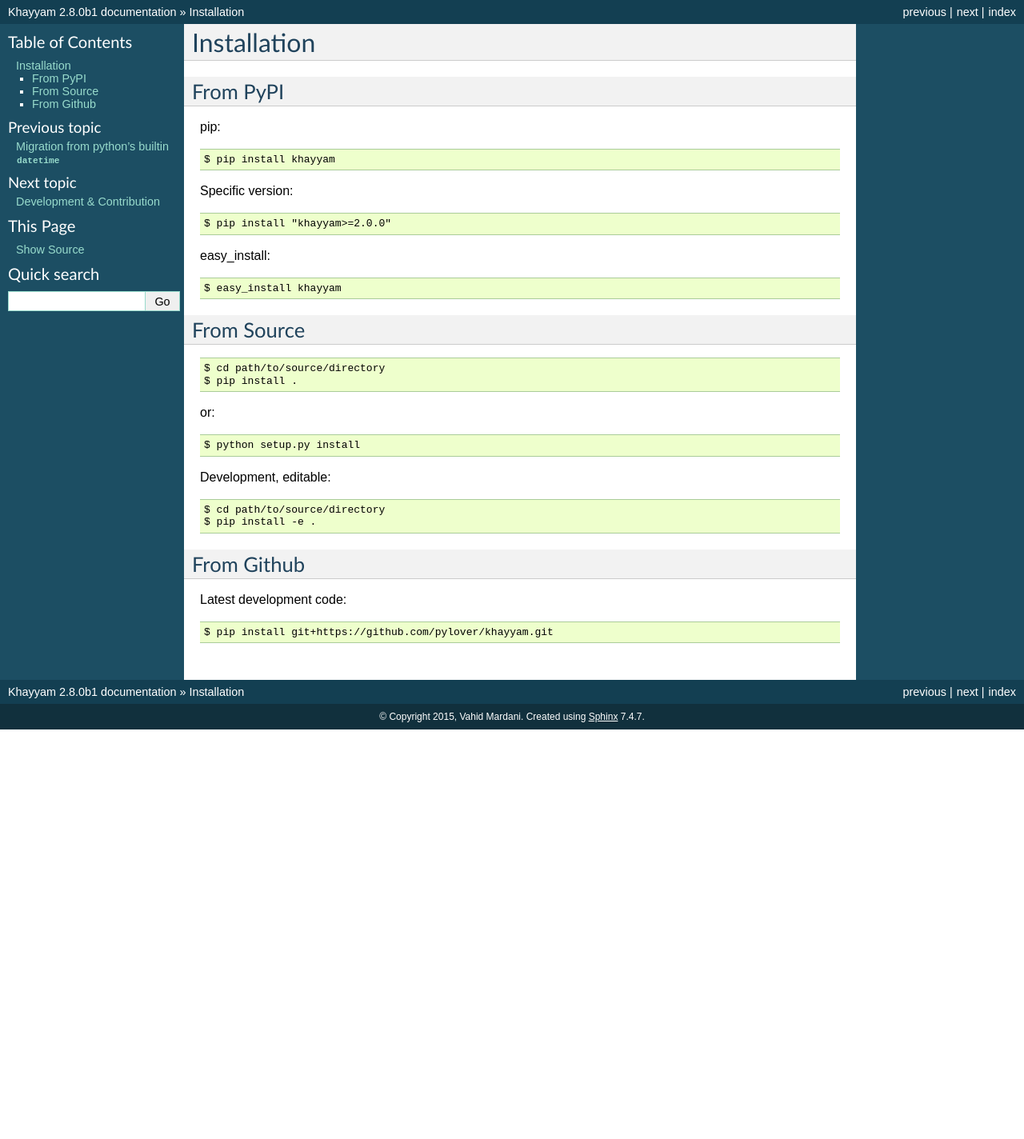
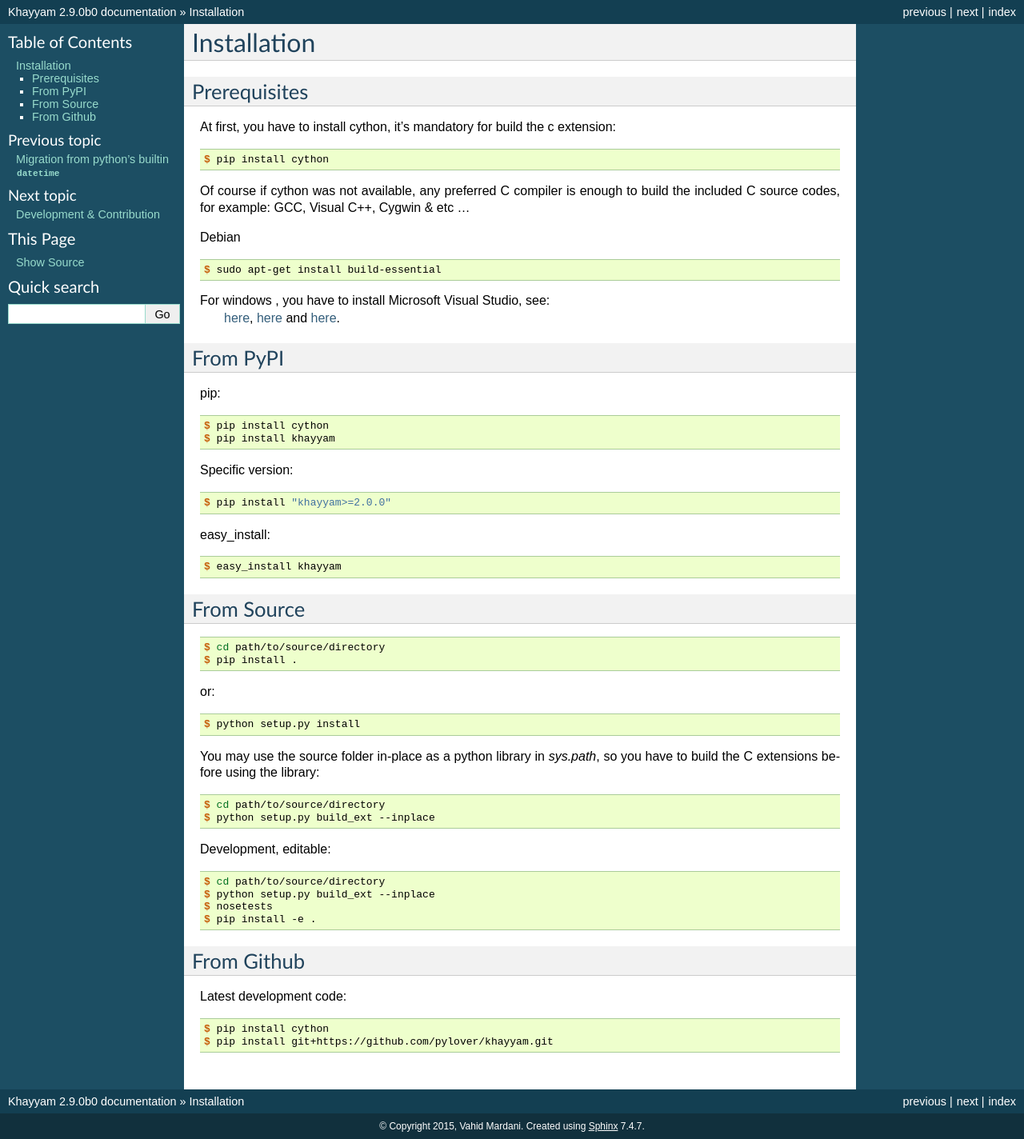
Before and after one commit to pylover/khayyam, a Sphinx documentation site: the page built from sphinx/installation.rst, in a window 1280 px wide. Shown: the whole page at 80% size. Built offline with Sphinx 7.4.7, drawn with Linux system fonts in a browser that asks for light colours; before the commit the page ends 912 px from its top, so only the background shows below that.

Commit message:
Cython extension for algorithms

```diff
--- a/khayyam/__init__.py
+++ b/khayyam/__init__.py
@@ -1,6 +1,6 @@
 # -*- coding: utf-8 -*-
 
-__version__ = '2.8.0b1'
+__version__ = '2.9.0b0'
 
 #: Minimum year supported by the library.
 MINYEAR = 1
--- a/setup.py
+++ b/setup.py
@@ -24,7 +24,8 @@
     author="Vahid Mardani",
     author_email="vahid.mardani@gmail.com",
     url="http://khayyam.dobisel.com",
-    description="Persian(Jalali) date and time library",
+    description="A cythonic and fast Persian Date & Time library (aka: Jalali Calendar) with timezone, DST"
+                "(daylight-saving), full formatting & parsing support for python 2 & 3.",
     zip_safe=True,
     keywords="Khayyam persian jalali date time datetime conversion",
     long_description=open(os.path.join(os.path.dirname(__file__), 'README.rst')).read(),
--- a/sphinx/index.rst
+++ b/sphinx/index.rst
@@ -6,8 +6,9 @@
 Khayyam
 =======
 
-A Persian Date & Time (aka: Jalali Calendar) library with timezone, DST
-(daylight-saving), full formatting & parsing support for python 2.x & 3.x.
+A cythonic and fast Persian Date & Time library (aka: Jalali Calendar) with timezone, DST
+(daylight-saving), full formatting & parsing support for python 2 & 3.
+
 
 
 The khayyam module supplies classes for manipulating persian dates and times in both
--- a/sphinx/installation.rst
+++ b/sphinx/installation.rst
@@ -1,42 +1,92 @@
 Installation
 ============
+
+Prerequisites
+-------------
+
+At first, you have to install cython, it's mandatory for build the c extension:
+
+.. code-block:: console
+
+  $ pip install cython
+
+Of course if cython was not available, any preferred C compiler is enough to
+build the included C source codes, for example: GCC, Visual C++, Cygwin & etc ... ::
+
+Debian
+
+.. code-block:: console
+
+  $ sudo apt-get install build-essential
+
+For windows , you have to install Microsoft Visual Studio, see:
+  `here <http://www.clemens-sielaff.com/building-python-3-on-windows-with-visual-studio-express/>`_,
+  `here <https://www.microsoft.com/en-us/download/details.aspx?id=44266>`_
+  and
+  `here <http://www.falatic.com/index.php/120/a-guide-to-building-python-2-x-and-3-x-extensions-for-windows>`_.
+
 
 From PyPI
 ---------
 
-pip::
+pip:
 
+.. code-block:: console
+
+  $ pip install cython
   $ pip install khayyam
 
-Specific version::
+Specific version:
+
+.. code-block:: console
 
   $ pip install "khayyam>=2.0.0"
 
-easy_install::
+easy_install:
+
+.. code-block:: console
 
   $ easy_install khayyam
 
 
 From Source
 -----------
-::
+
+.. code-block:: console
 
   $ cd path/to/source/directory
   $ pip install .
 
-or::
+or:
+
+.. code-block:: console
 
   $ python setup.py install
 
-Development, editable::
+You may use the source folder in-place as a python library in `sys.path`, so you have to
+build the C extensions before using the library:
+
+.. code-block:: console
 
   $ cd path/to/source/directory
+  $ python setup.py build_ext --inplace
+
+
+Development, editable:
+
+.. code-block:: console
+
+  $ cd path/to/source/directory
+  $ python setup.py build_ext --inplace
+  $ nosetests
   $ pip install -e .
-
 
 
 From Github
 -----------
-Latest development code::
+Latest development code:
 
+.. code-block:: console
+
+  $ pip install cython
   $ pip install git+https://github.com/pylover/khayyam.git
```
Also changed, not shown: README.rst (+8 -1 lines), 12 other files.
